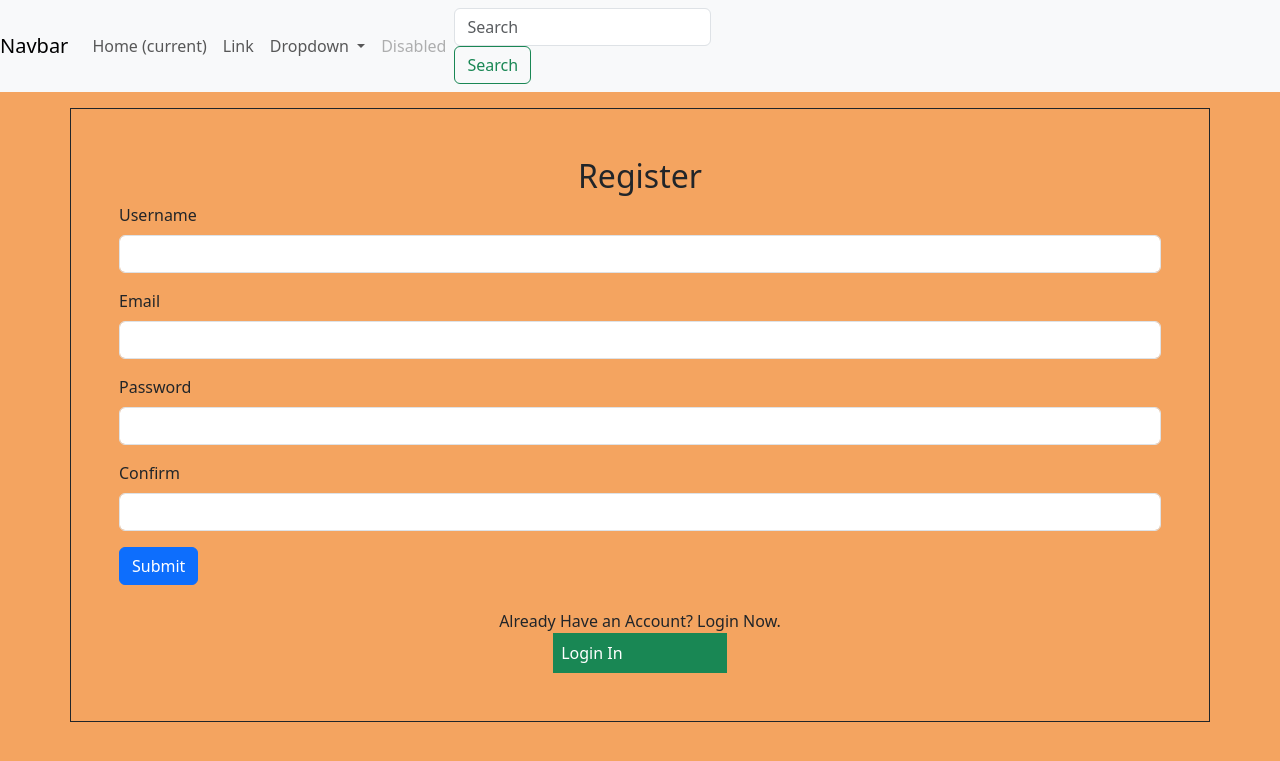
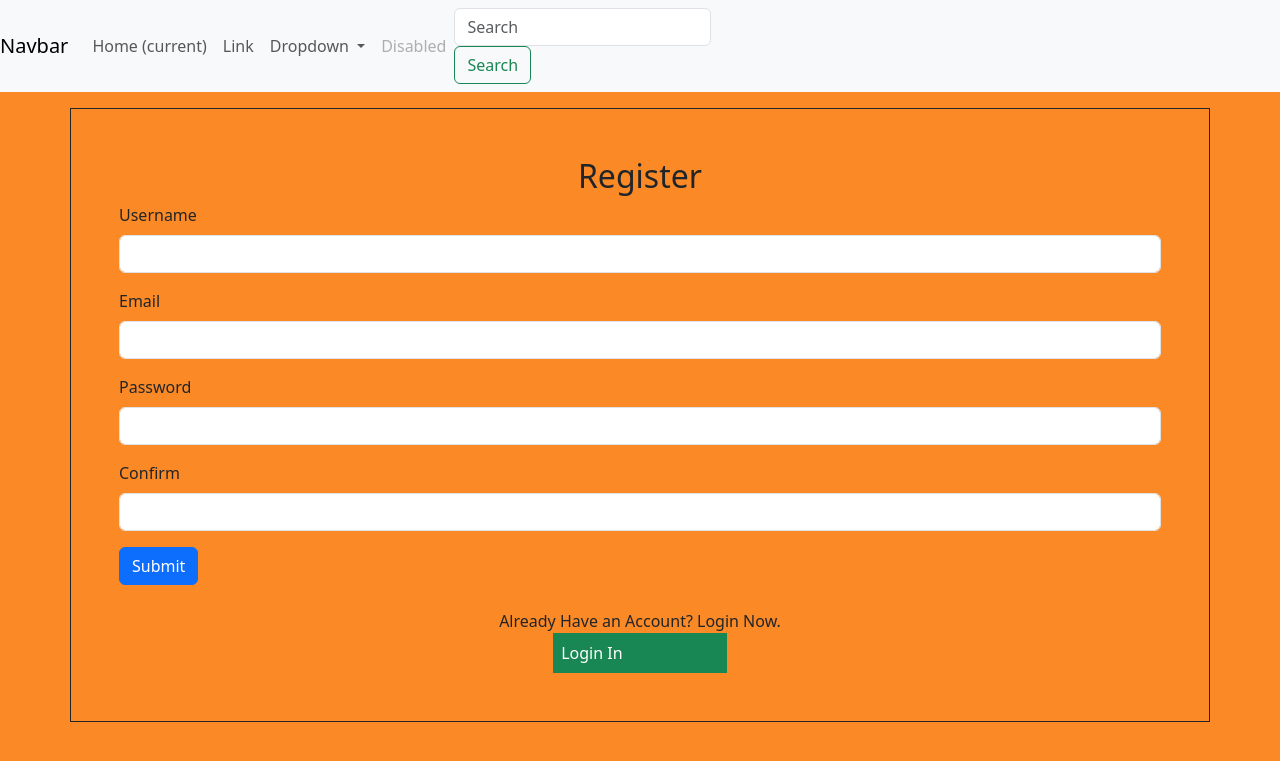
Before and after one commit to ZeuSydez/zehard, a Flask app: page /register/ in a window 1280 px wide. Shown: the top 761 px of the page. Run offline with Flask 3, Linux system fonts and the light colour scheme.

Commit message:
test for ssh

```diff
--- a/project/static/css/main.css
+++ b/project/static/css/main.css
@@ -1,3 +1,3 @@
 body {
-    background-color: #f4a460;
+    background-color: #fb8a26;
 }
```
